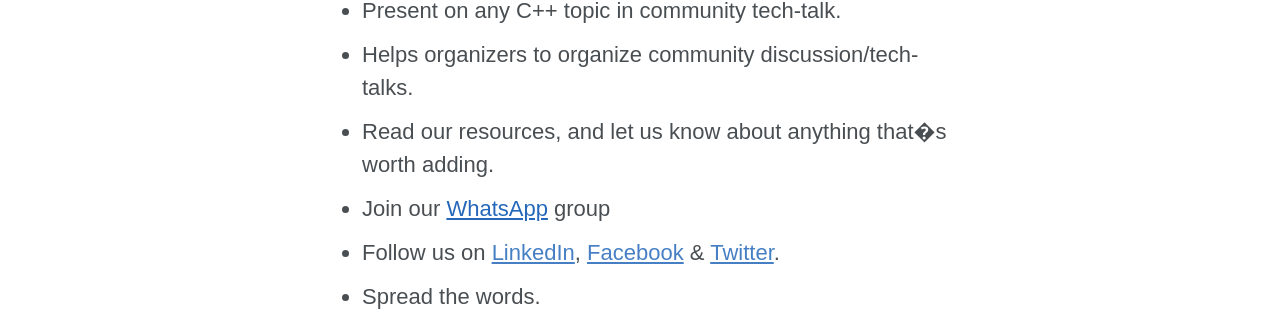
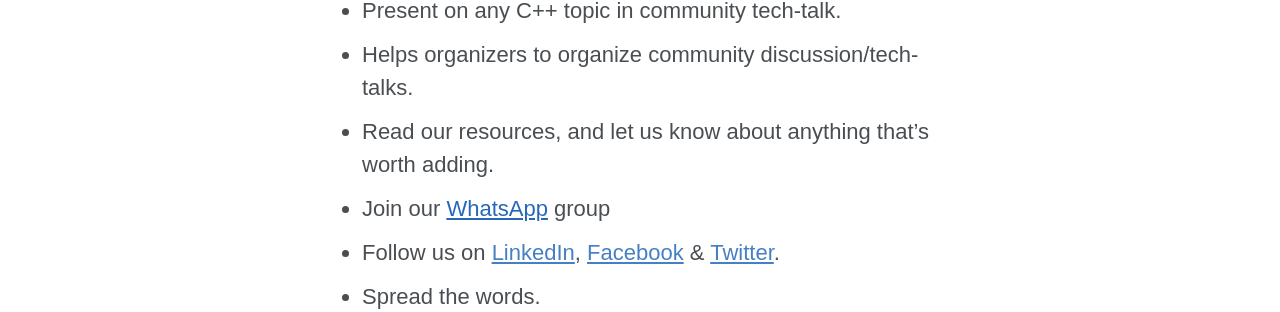
Before and after one commit to CppIndia-UserGroup/CppIndia-UserGroup.github.io, a Jekyll site: the page built from index.markdown, in a window 1280 px wide and 900 px high, scrolled down 937 px. Shown: the part 311-623 px from the top of the window. Built offline with Jekyll 4.4.1, drawn with Linux system fonts in a browser that asks for light colours; cached includes are drawn as plain includes; nearby versions of some CDN libraries.

Commit message:
Minor fix

```diff
--- a/index.markdown
+++ b/index.markdown
@@ -30,7 +30,7 @@ May we suggest:
 
 - Present on any C++ topic in community tech-talk.
 - Helps organizers to organize community discussion/tech-talks.
-- Read our resources, and let us know about anything that�s worth adding.
+- Read our resources, and let us know about anything that's worth adding.
 - Join our [WhatsApp](https://chat.whatsapp.com/HEcrV4xXmSiBLtSxPZ120w) group
 - Follow us on [LinkedIn](), [Facebook]() & [Twitter]().
 - Spread the words.
```
